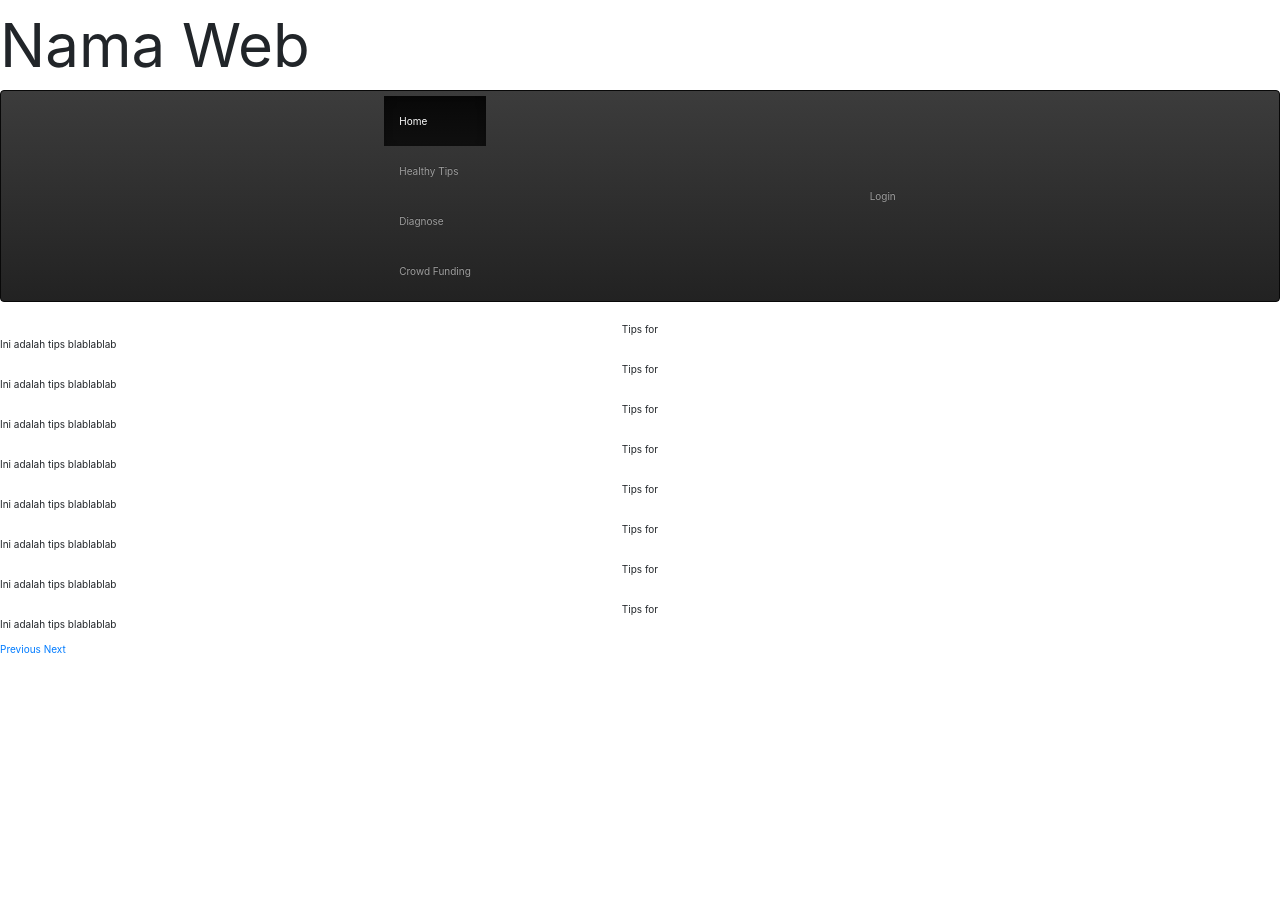
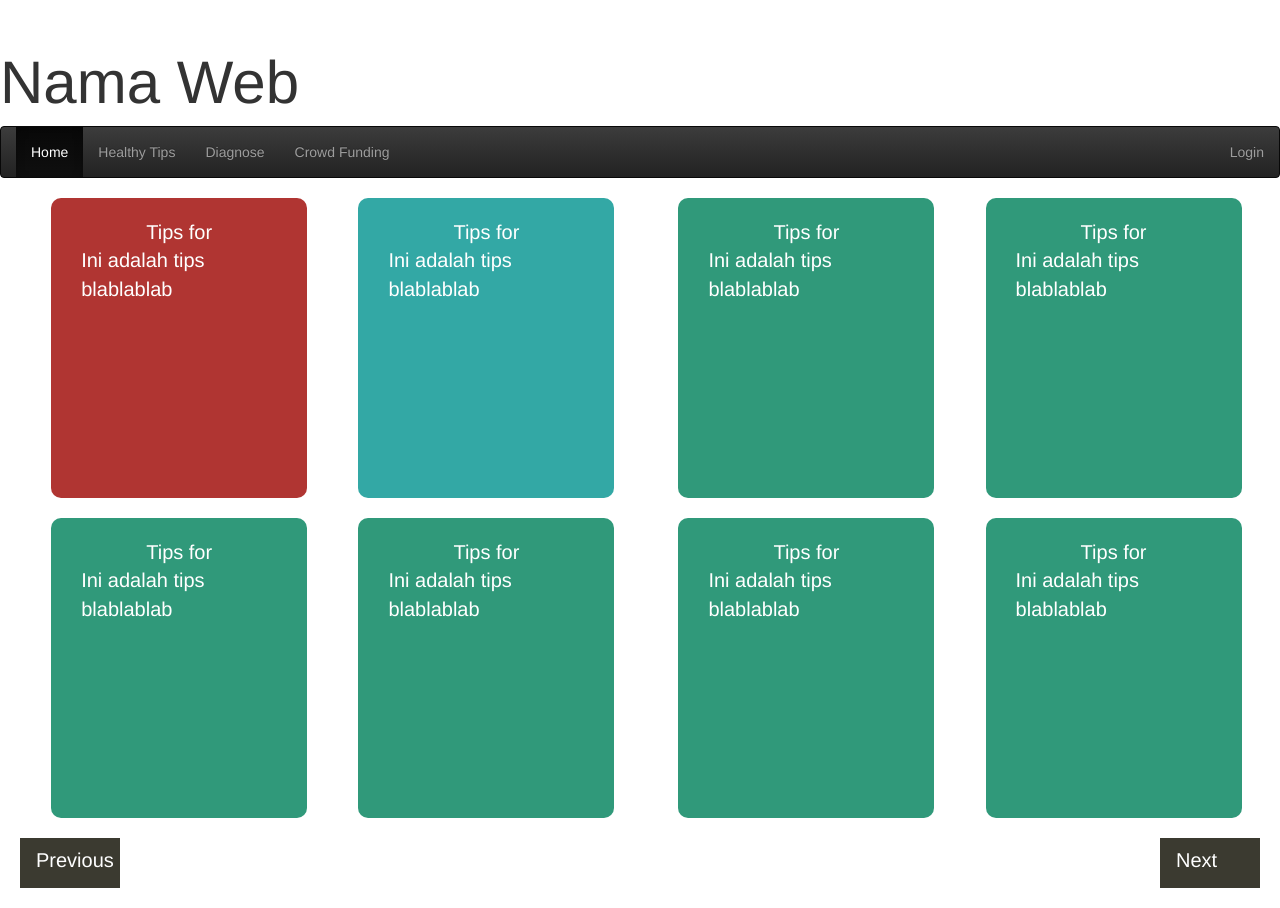
Before and after one commit to hilyatsaniya/Health, a CodeIgniter app: page /Health/index.php/controller/Tips in a window 1280 px wide. Before the commit the page ends 653 px from the top, so only its background shows below. Run offline with CodeIgniter, Linux system fonts and the light colour scheme; some libraries are stand-ins or nearby versions; some web fonts are replaced.

Commit message:
Crowdfounding done, yeaayyy

```diff
--- a/application/controllers/Controller.php
+++ b/application/controllers/Controller.php
@@ -38,6 +38,11 @@
 		$this->load->view('Header');
 		$this->load->view('Detail');
 	}
+	public function insertcrowd()
+	{
+		$this->load->view('Header');
+		$this->load->view('insertcrowd');
+	}
 }
 
 ?>
--- a/application/views/Tips.php
+++ b/application/views/Tips.php
@@ -14,7 +14,7 @@
 <link rel="stylesheet" href="<?php echo base_url(); ?>css/bootstrap-theme.min.css">
 
 <!-- jQuery library -->
-<link rel="stylesheet" href="https://maxcdn.bootstrapcdn.com/bootstrap/4.0.0/css/bootstrap.min.css" integrity="sha384-Gn5384xqQ1aoWXA+058RXPxPg6fy4IWvTNh0E263XmFcJlSAwiGgFAW/dAiS6JXm" crossorigin="anonymous">
+
 <!-- Latest compiled JavaScript -->
 <script src="<?php echo base_url();?>css/bootstrap.min.js"></script>
 
@@ -79,4 +79,6 @@
     <script src="https://cdnjs.cloudflare.com/ajax/libs/popper.js/1.12.9/umd/popper.min.js" integrity="sha384-ApNbgh9B+Y1QKtv3Rn7W3mgPxhU9K/ScQsAP7hUibX39j7fakFPskvXusvfa0b4Q" crossorigin="anonymous"></script>
     <script src="https://maxcdn.bootstrapcdn.com/bootstrap/4.0.0/js/bootstrap.min.js" integrity="sha384-JZR6Spejh4U02d8jOt6vLEHfe/JQGiRRSQQxSfFWpi1MquVdAyjUar5+76PVCmYl" crossorigin="anonymous"></script>
   </body>
+
+
 </html>
--- /dev/null
+++ b/css/Tips.css
@@ -0,0 +1,102 @@
+body{
+	padding-top: 40px;
+}
+
+.Grid{
+	display: grid;
+	grid-template-columns: 4% 20% 4% 20% 5% 20% 4% 20% 4%;
+	grid-template-rows : 300px 20px 300px;
+}
+
+.Grid div{
+	color: white;
+	font-size: 20px;
+	padding: 20px;
+
+}
+.Grid p{
+	position: relative;
+	right: 10px;
+	left:10px;
+}
+
+
+.tips-1 {
+  border-radius:10px;
+  background: #b03532;
+  grid-column: 2;
+  grid-row: 1;
+
+}
+.tips-2 {
+  border-radius:10px;
+  background: #33a8a5;
+  grid-column: 4;
+  grid-row: 1;
+}
+.tips-3 {
+  border-radius:10px;
+  background: #30997a;
+  grid-column: 6;
+  grid-row: 1;
+}
+
+.tips-4 {
+  border-radius:10px;
+  background: #30997a;
+  grid-column: 8;
+  grid-row: 1;
+}
+
+.tips-5 {
+  border-radius:10px;
+  background: #30997a;
+  grid-column: 2;
+  grid-row: 3;
+}
+
+.tips-6 {
+  border-radius:10px;
+  background: #30997a;
+  grid-column: 4;
+  grid-row: 3;
+}
+
+.tips-7 {
+  border-radius:10px;
+  background: #30997a;
+  grid-column: 6;
+  grid-row: 3;
+}
+
+.tips-8 {
+  border-radius:10px;
+  background: #30997a;
+  grid-column: 8;
+  grid-row: 3;
+}
+
+.pagin a {
+    text-decoration: none;
+    display: inline-block;
+    padding: 8px 16px;
+    font-size: 20px;
+}
+
+.previous {
+	height: 50px;
+	width: 100px;
+	margin: 20px;
+    background-color: #3b3a30;
+    color: white;
+    float: left;
+}
+
+.next {
+	height: 50px;
+	width: 100px;
+	margin: 20px;
+    background-color: #3b3a30;
+    color: white;
+    float: right;
+}
```
Also changed, not shown: Tips.php (deleted, +0 -82 lines), application/views/insertcrowd.php (added, +75 -0 lines).
